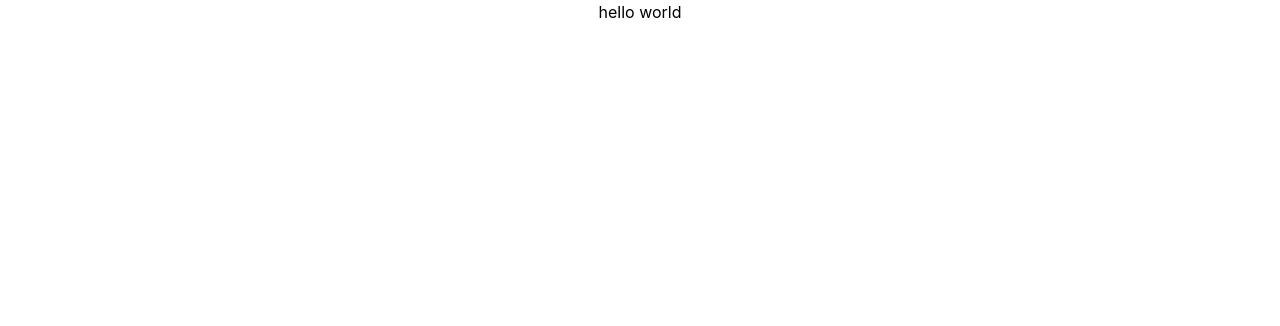
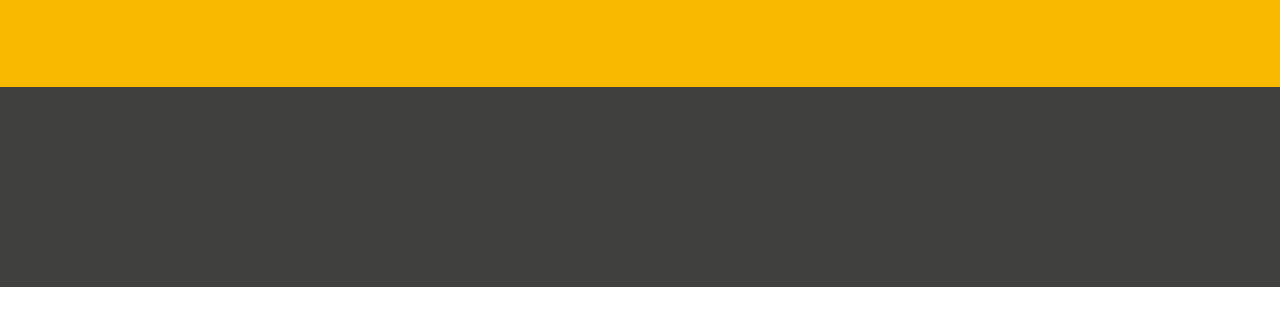
Before and after one commit to nunoria/lazymemo, a React (Create React App) app in the folder frontend/: page / in a window 1280 px wide. Shown: the top 326 px of the page. Built offline with nearby package versions, Linux system fonts and the light colour scheme.

Commit message:
Make up layout

```diff
--- a/frontend/src/App.js
+++ b/frontend/src/App.js
@@ -1,9 +1,13 @@
 import './App.css';
+import {Top, Main, Footer} from "./components/Layout"
 
 function App() {
     return (
         <div className="App">
-            <h1>hello world</h1>
+            {/* Layout */}
+            <Top></Top>
+            <Main></Main>
+            <Footer></Footer>
         </div>
     );
 }
--- /dev/null
+++ b/frontend/src/components/Layout.js
@@ -0,0 +1,23 @@
+
+const TOP_HEIGHT = "87px";
+const FOOTER_HEIGHT = "200px";
+
+export const Top = () => {
+
+    return (
+        <div className="bg-top h-[87px]"></div>
+    )
+}
+
+export const Main = () => {
+    return (
+        <div></div>
+    )
+}
+
+export const Footer= () => {
+
+    return (
+        <div className=" bg-footer h-[200px]"></div>
+    )
+}
--- /dev/null
+++ b/frontend/src/components/Navi.js
@@ -0,0 +1,7 @@
+
+
+export default function Navi () {
+    return (
+        <div></div>
+    )
+}
--- a/frontend/src/index.css
+++ b/frontend/src/index.css
@@ -15,3 +15,18 @@
 @tailwind base;
 @tailwind components;
 @tailwind utilities;
+
+@layer utilities {
+  .bg-top {
+    background-color:#F9B900;
+  }
+  .bg-carousel {
+    background-color:#E2E2E2;
+  }
+  .bg-contents {
+    background-color:#EBEBEB;
+  }
+  .bg-footer {
+    background-color:#40403F;
+  }
+}
--- a/frontend/tailwind.config.js
+++ b/frontend/tailwind.config.js
@@ -2,6 +2,13 @@
 module.exports = {
   content: ["./src/**/*.{html,js,jsx}"],
   theme: {
+    screens: {
+      'sm': '344px',
+      'md': '646px',
+      'lg': '960px',
+      'xl': '1180px',
+      '2xl': '1400px',
+    },
     extend: {},
   },
   plugins: [],
```
